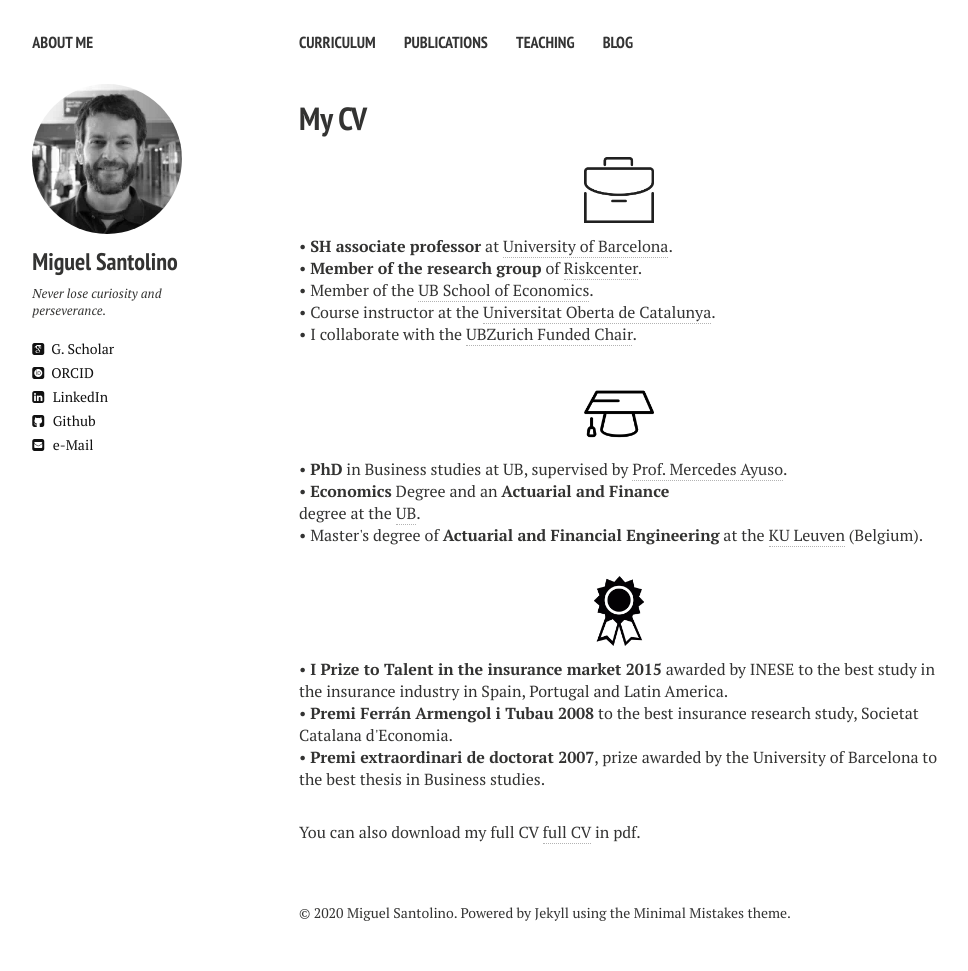
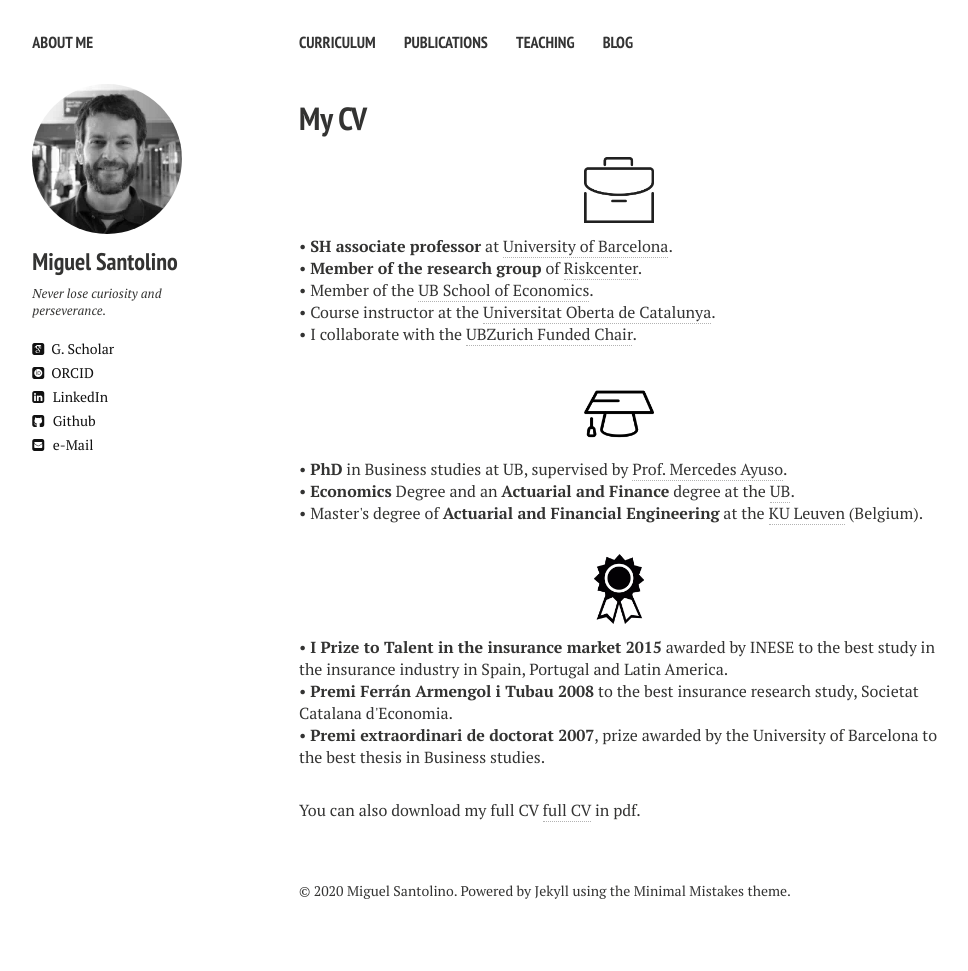
Before and after one commit to msantolino/msantolino.github.io, a Jekyll site: the page built from cv.md, in a window 1280 px wide. Shown: the whole page, without its empty margins (21-989 px from the left). Built offline with Jekyll 4.4.1, drawn with Linux system fonts in a browser that asks for light colours; nearby versions of some CDN libraries; after the commit the page ends 949 px from its top, so only the background shows below that.

Commit message:
Update cv.html

```diff
--- a/_layouts/cv.html
+++ b/_layouts/cv.html
@@ -53,7 +53,7 @@
 
     <p align="center" class=bottom-small><img src="{{ site.url }}/images/CV/study2.png" alt="Education" width="70" height="70"></p>
     <p align="left">&#8226 <strong>PhD</strong> in Business studies at UB, supervised by <a href="http://www.ub.edu/riskcenter/ayuso/" target="_blank">Prof. Mercedes Ayuso</a>.</p>
-    <p align="left">&#8226 <strong>Economics</strong> Degree and an <strong>Actuarial and Finance</strong><br>degree at the <a href="http://www.ub.edu/" target="_blank">UB</a>.</p>
+    <p align="left">&#8226 <strong>Economics</strong> Degree and an <strong>Actuarial and Finance</strong> degree at the <a href="http://www.ub.edu/" target="_blank">UB</a>.</p>
     <p align="left" class="bottom-three">&#8226 Master's degree of <strong>Actuarial and Financial Engineering</strong> at the <a href="https://www.kuleuven.be/kuleuven/" target="_blank">KU Leuven</a> (Belgium).</p>
 
     <p align="center" class=bottom-small><img src="{{ site.url }}/images/CV/award.png" alt="Languages" width="70" height="70"></p>
```
